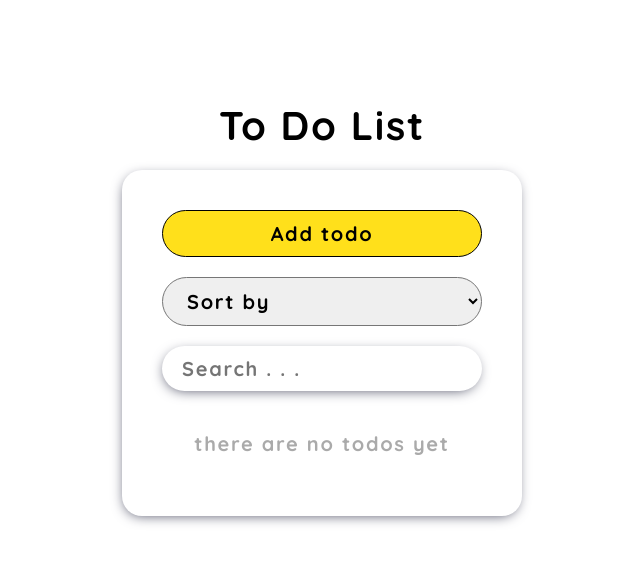
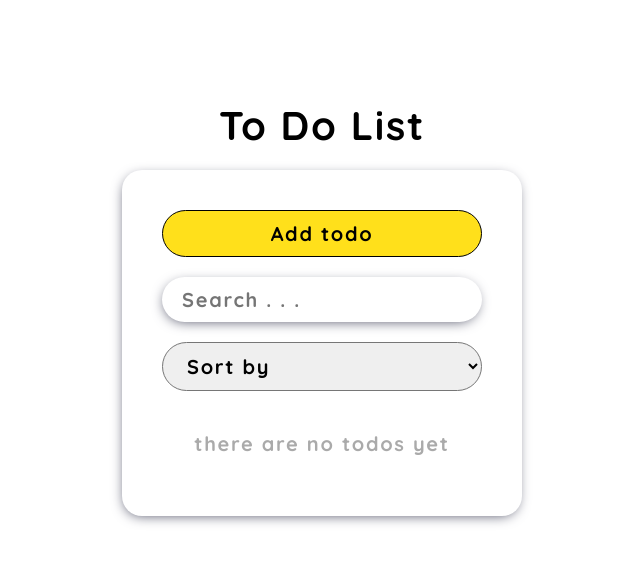
Before and after one commit to Dragodui/to-do-list-on-react, a React (Create React App) app: page / in a window 1280 px wide. Shown: the top 562 px of the page, without its empty margins (318-958 px from the left). Built offline with nearby package versions, Linux system fonts and the light colour scheme; a web font is replaced by a local one.

Commit message:
Change design

```diff
--- a/src/components/App.tsx
+++ b/src/components/App.tsx
@@ -150,13 +150,13 @@ const App: React.FC = () => {
                     />
                     <div className="todo__panel">
                         <Button onClick={openModal}>Add todo</Button>
+                        <Search setSearch={setSearch}/>
                         <select className="todo__sort" onChange={e => setSortingMethod(e.target.value)}>
                             <option value="default">Sort by</option>
                             <option value="name">name</option>
                             <option value="description">description</option>
                             <option value="priority">priority</option>
                         </select>
-                        <Search setSearch={setSearch}/>
                     </div>
                     {
                         (filteredCompletedTodos.length || filteredUncompletedTodos.length)
```
